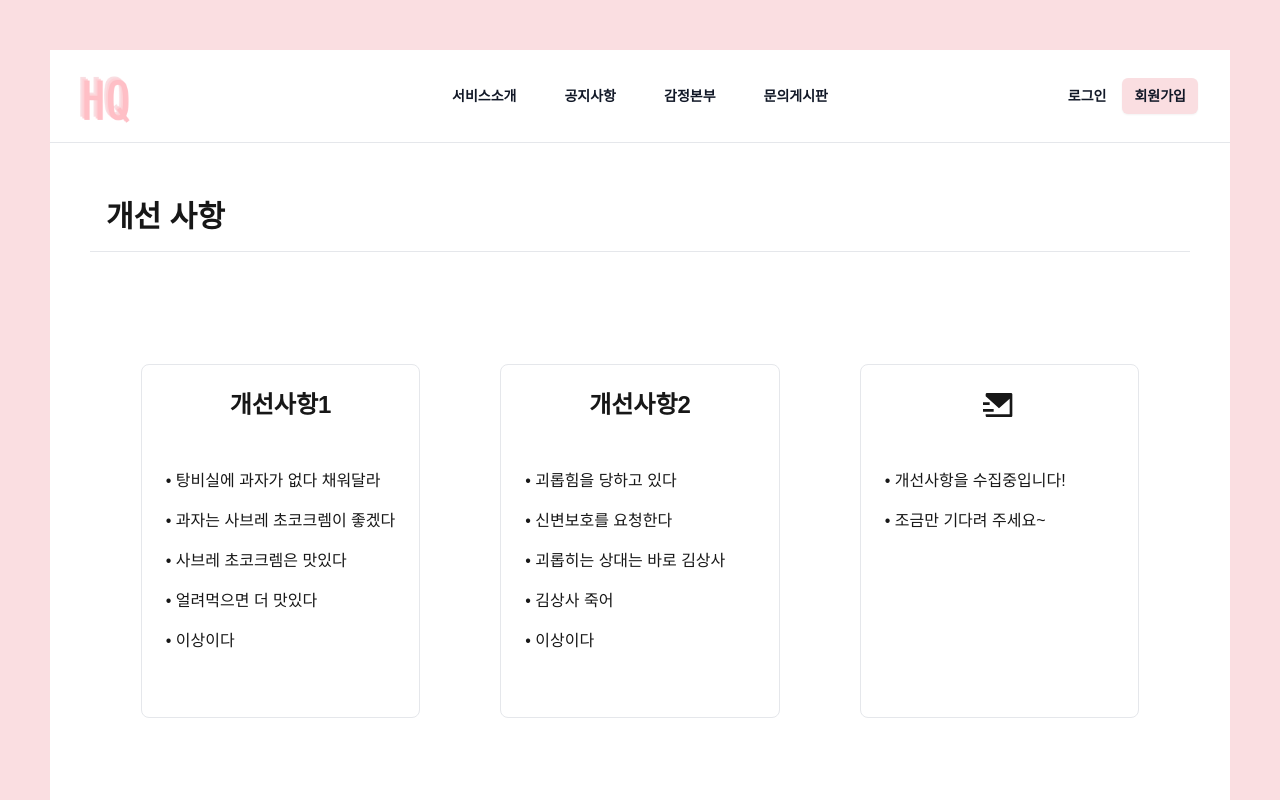
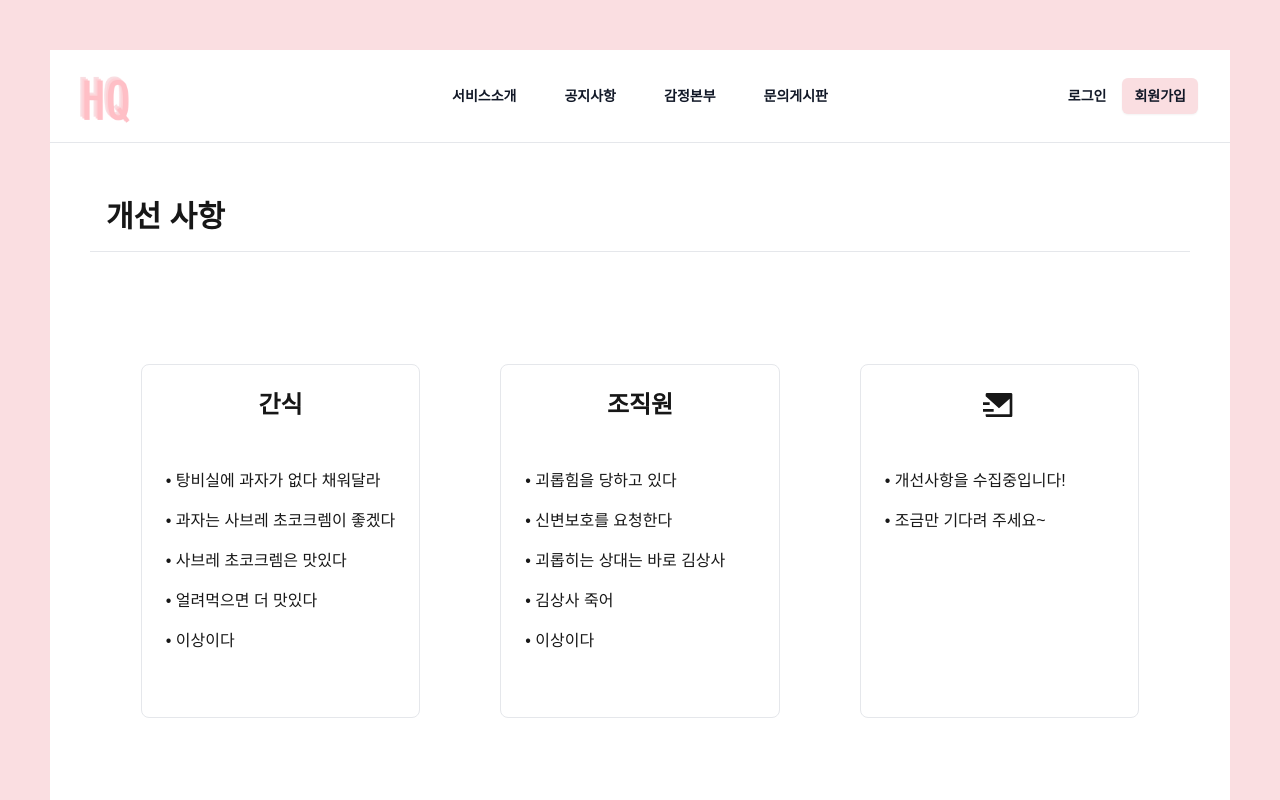
Before and after one commit to gjtjdwl/insideout-front, a Next.js app: page /manage/feedback in a window 1280 px wide. Shown: the top 800 px of the page. Built offline with nearby package versions, Linux system fonts and the light colour scheme.

Commit message:
rename : 카테고리로로

```diff
--- a/app/(header)/manage/feedback/page.tsx
+++ b/app/(header)/manage/feedback/page.tsx
@@ -8,7 +8,7 @@ const feedback = () => {
   const { user } = useUser();
   const products = [
     {
-      main: '개선사항1',
+      main: '간식 ',
       sub: [
         '탕비실에 과자가 없다 채워달라',
         '과자는 사브레 초코크렘이 좋겠다',
@@ -18,7 +18,7 @@ const feedback = () => {
       ],
     },
     {
-      main: '개선사항2',
+      main: '조직원 ',
       sub: [
         '괴롭힘을 당하고 있다',
         '신변보호를 요청한다',
```
